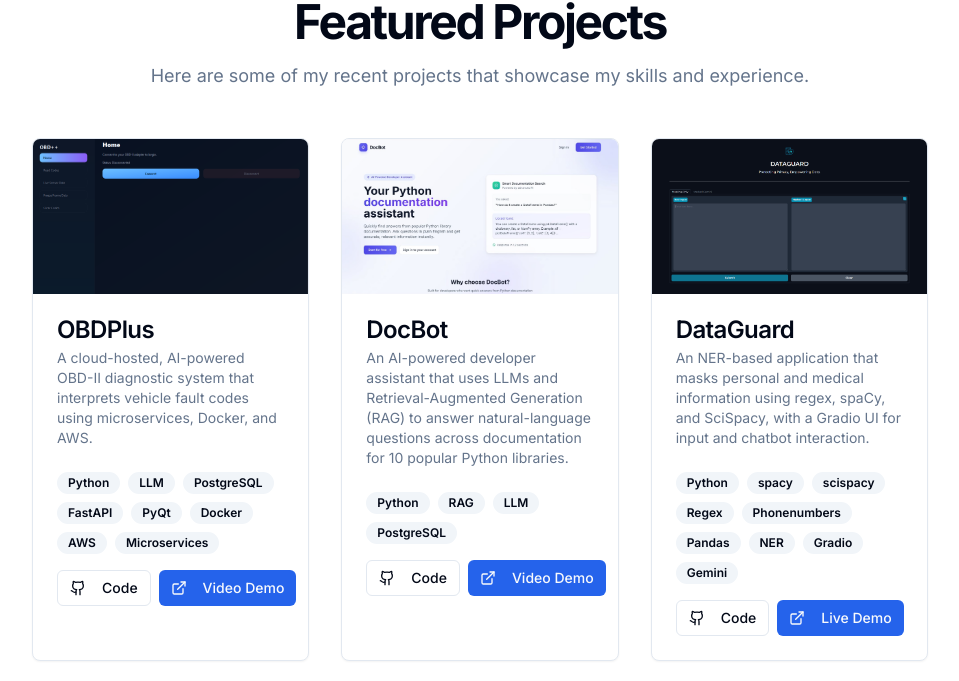
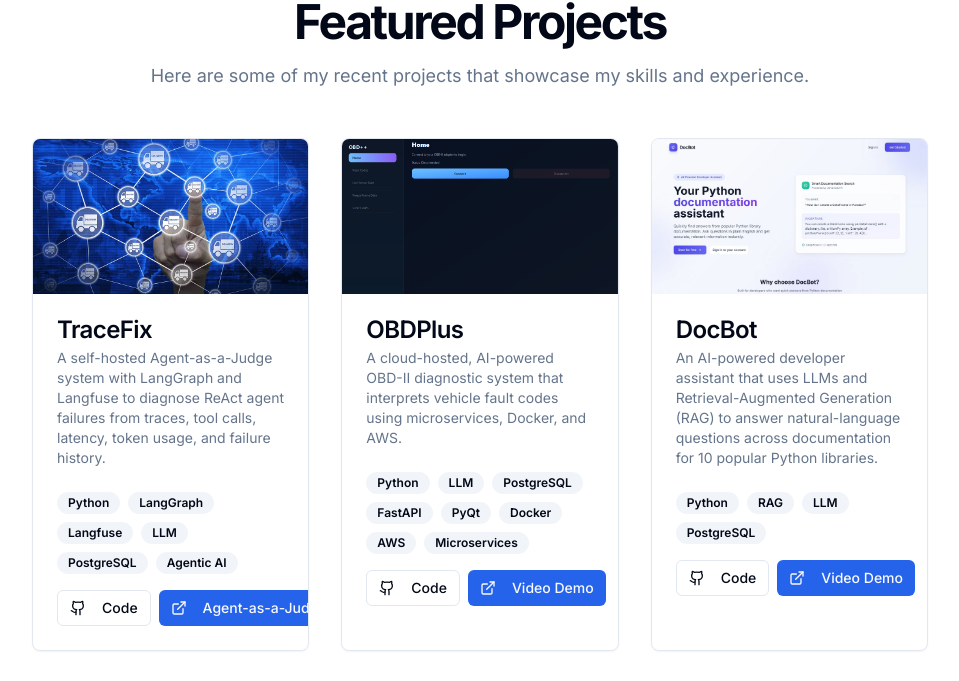
Before and after one commit to sanketh-1850/SankethSequeiraPortfolio, a Next.js app: page / in a window 1280 px wide. Shown: the part 3578-4259 px from the top of the page, without its empty margins (160-1119 px from the left). Built offline with nearby package versions, Linux system fonts and the light colour scheme.

Commit message:
added tracefix

```diff
--- a/app/page.tsx
+++ b/app/page.tsx
@@ -24,6 +24,17 @@ export default function Portfolio() {
   }, [])
 
   const projects = [
+    {
+      title: "TraceFix",
+      description:
+        "A self-hosted Agent-as-a-Judge system with LangGraph and Langfuse to diagnose ReAct agent failures from traces, tool calls, latency, token usage, and failure history.",
+      image: "..\\Default_project.png?height=200&width=300",
+      technologies: ["Python", "LangGraph", "Langfuse", "LLM", "PostgreSQL", "Agentic AI"],
+      github: "https://github.com/sanketh-1850/TraceFix",
+      live: "#",
+      date: "December 2025",
+      id: "Agent-as-a-Judge",
+    },
     {
       title: "OBDPlus",
       description:
```
Also changed, not shown: public/Default_project.png (added).
